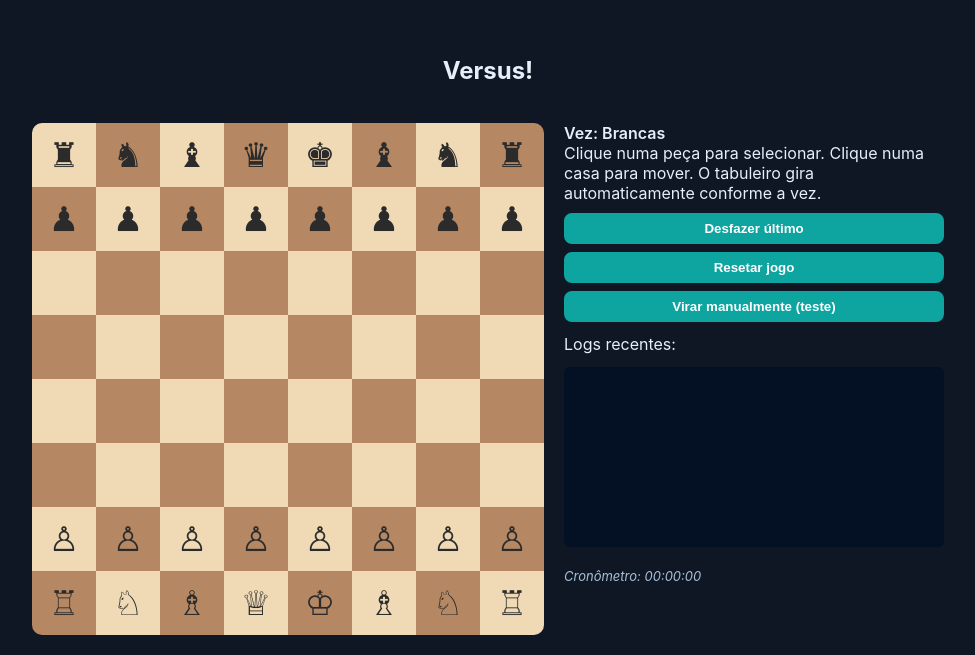
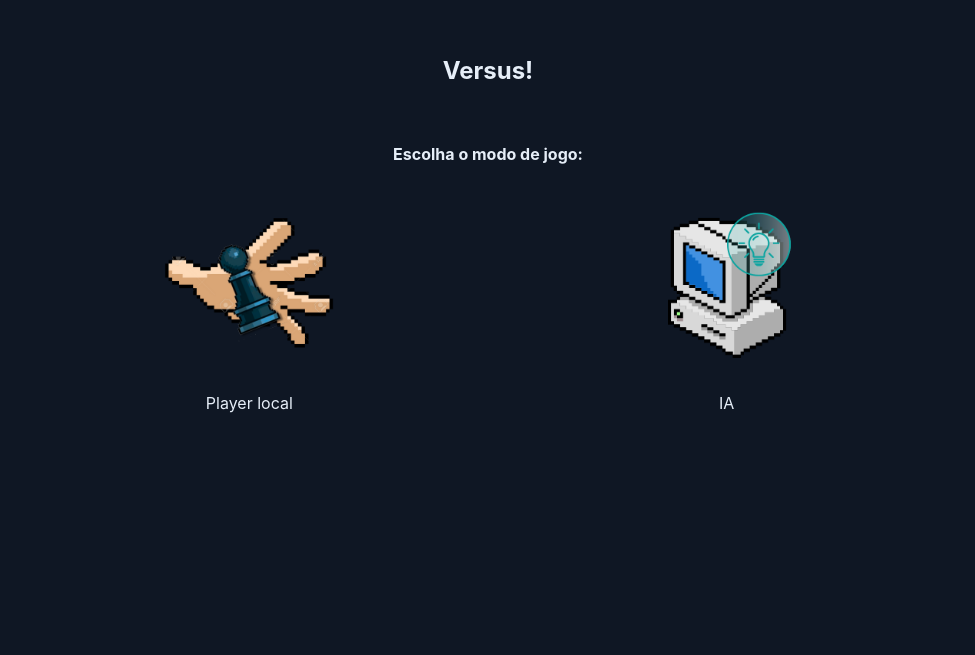
Before and after one commit to gabriel-oliv-silva/FrontEnd-Passos, a website with bundled scripts: page Chess/index.html in a window 1280 px wide. Shown: the part 242-897 px from the top of the page, without its empty margins (152-1127 px from the left). After the commit the page ends 800 px from the top, so only its background shows below. Built offline with nearby package versions, Linux system fonts and the light colour scheme.

Commit message:
Adicionando tela de escolha

```diff
--- a/Chess/index.html
+++ b/Chess/index.html
@@ -25,7 +25,7 @@
 </div>
 
 <h2>Versus!</h2>
-<div id="escolha" style="display: none;">
+<div id="escolha">
   <h4>Escolha o modo de jogo:</h4>
   <div class="cards">
     <div class="card">
@@ -38,7 +38,7 @@
         </div>
       </div>
     </div>
-    <div class="wrap">
+    <div class="wrap"  style="display: none;">
       <div id="boardWrap">
         <div id="board" aria-label="tabuleiro de xadrez" role="grid"></div>
       </div>
--- a/Chess/js/script.js
+++ b/Chess/js/script.js
@@ -438,4 +438,43 @@ function resetarCronometro() {
   if (min) min.innerText = "00";
   if (seg) seg.innerText = "00";
 }
-render();
+
+function escolha(num) {
+  const escolhaEl = document.getElementById("escolha");
+  const wrapEl = document.getElementsByClassName("wrap")[0];
+
+  escolhaEl.classList.add("fadeout");
+  setTimeout(() => {
+    escolhaEl.style.display = "none";
+  }, 300); // espera o fade terminar
+
+  if (num === 1) {
+    escolhaEl.classList.remove("fadeout");
+    wrapEl.style.display = "flex";
+    wrapEl.classList.add("fadein");
+    setTimeout(() => wrapEl.classList.remove("fadein"), 300);
+
+    log("Protótipo pronto — PvP local ativo");
+    render();
+  } else {
+    getAIMove();
+    console.log("Protótipo IA em construção... STATUS: 1%");
+    alert(
+      "Protótipo IA em produção...\nSTATUS: 1%\nA página será recarregada em 5 segundos;"
+    );
+    setTimeout(() => {
+      let s = 5;
+      const interval = setInterval(() => {
+        console.log(`Reiniciando em ${s} segundos;`);
+        s--;
+        if (s === 0) {
+          clearInterval(interval);
+          window.location.reload(true);
+        }
+      }, 1000);
+    }, 3000);
+  }
+}
+
+// 🔥 isto torna a função acessível fora do módulo:
+window.escolha = escolha;
```
